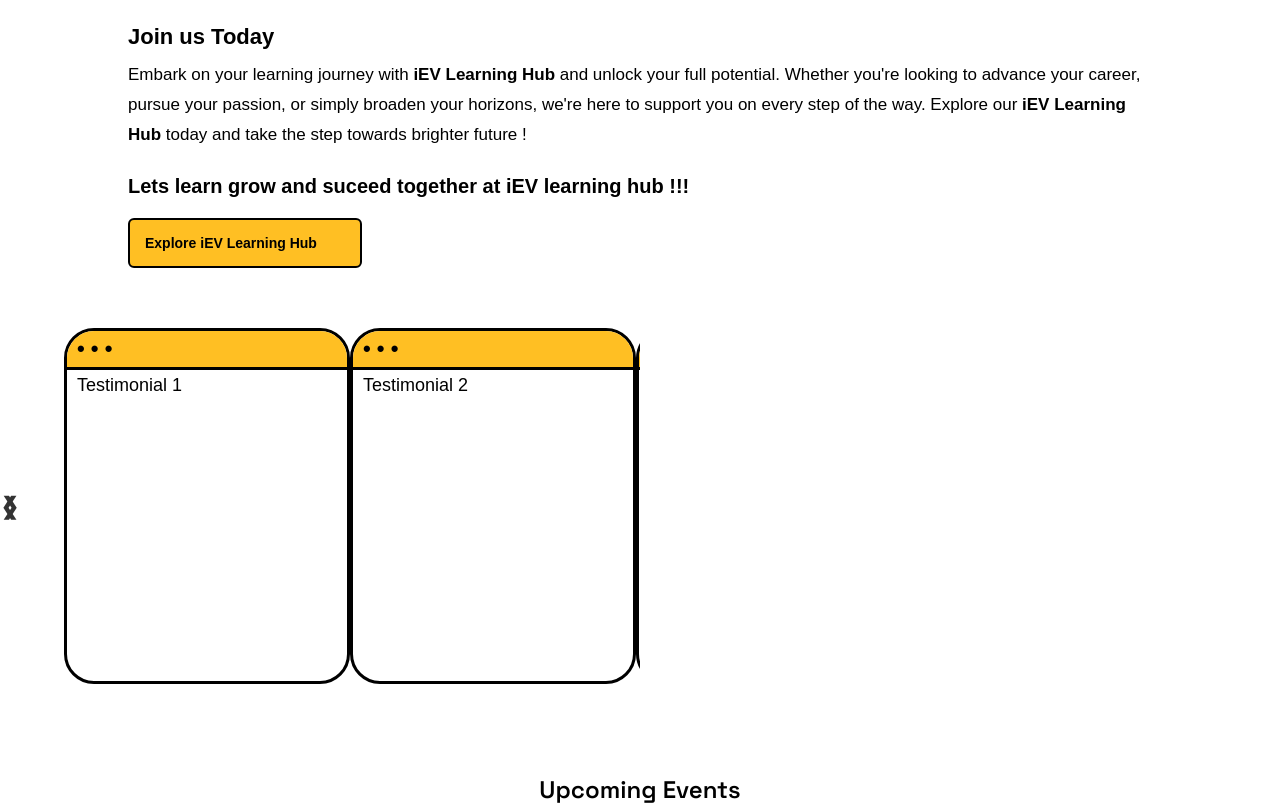
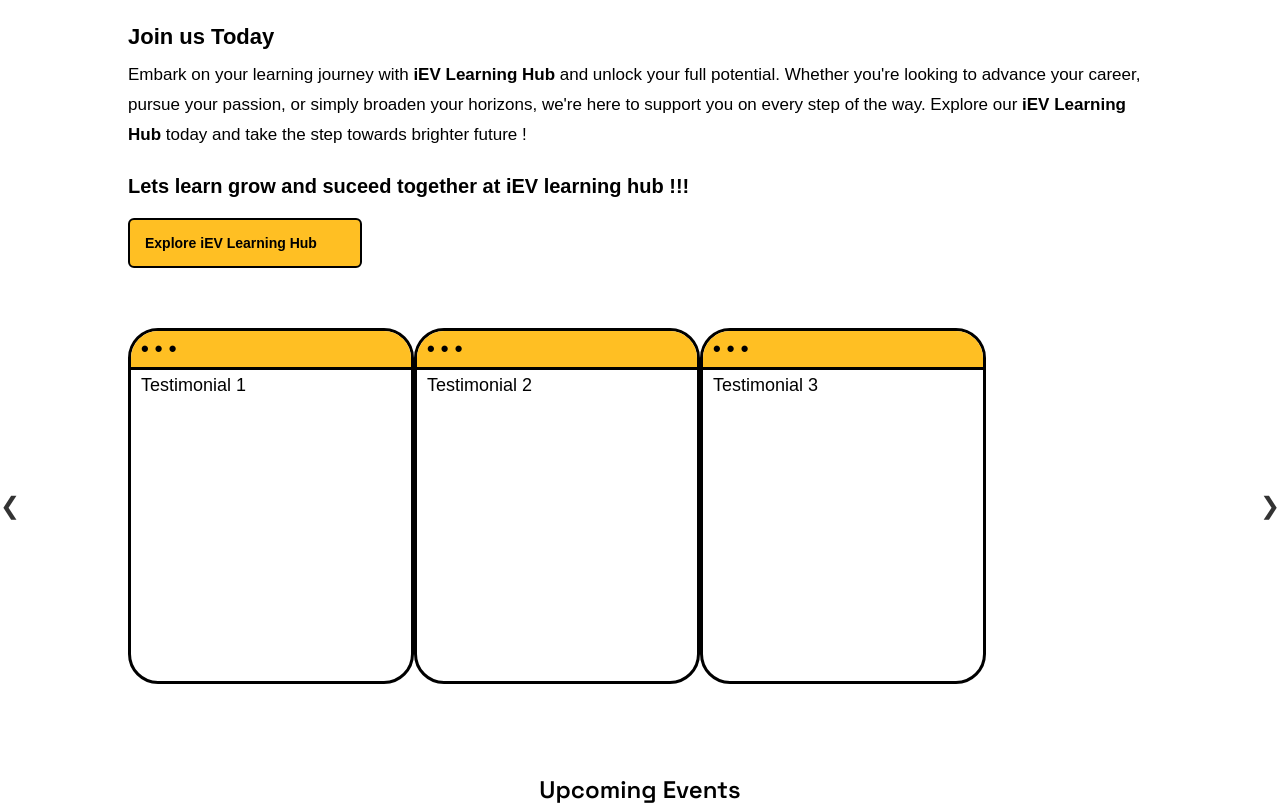
Before and after one commit to iev21/iev-frontend, an Angular app: page / in a window 1280 px wide. Shown: the part 1504-2309 px from the top of the page. Built offline with nearby package versions, Linux system fonts and the light colour scheme.

Commit message:
Update testimonials.component.scss

```diff
--- a/src/app/testimonials/testimonials.component.scss
+++ b/src/app/testimonials/testimonials.component.scss
@@ -4,7 +4,7 @@
     display: flex; /* Display testimonials container as flex */
     align-items: center; /* Align items vertically */
     overflow: hidden; /* Hide overflowing testimonials */
-    width: 50%; /* Adjust width as needed */
+    width: 100%; /* Adjust width as needed */
 }
 
 /* Testimonials Content */
@@ -54,11 +54,11 @@
 }
 
 .left-arrow {
-    left: 0.25; /* Position left arrow */
+    left: 0; /* Position left arrow */
 }
 
 .right-arrow {
-    right: 0.25; /* Position right arrow */
+    right: 0; /* Position right arrow */
 }
 
 /* Header Styles */
```
